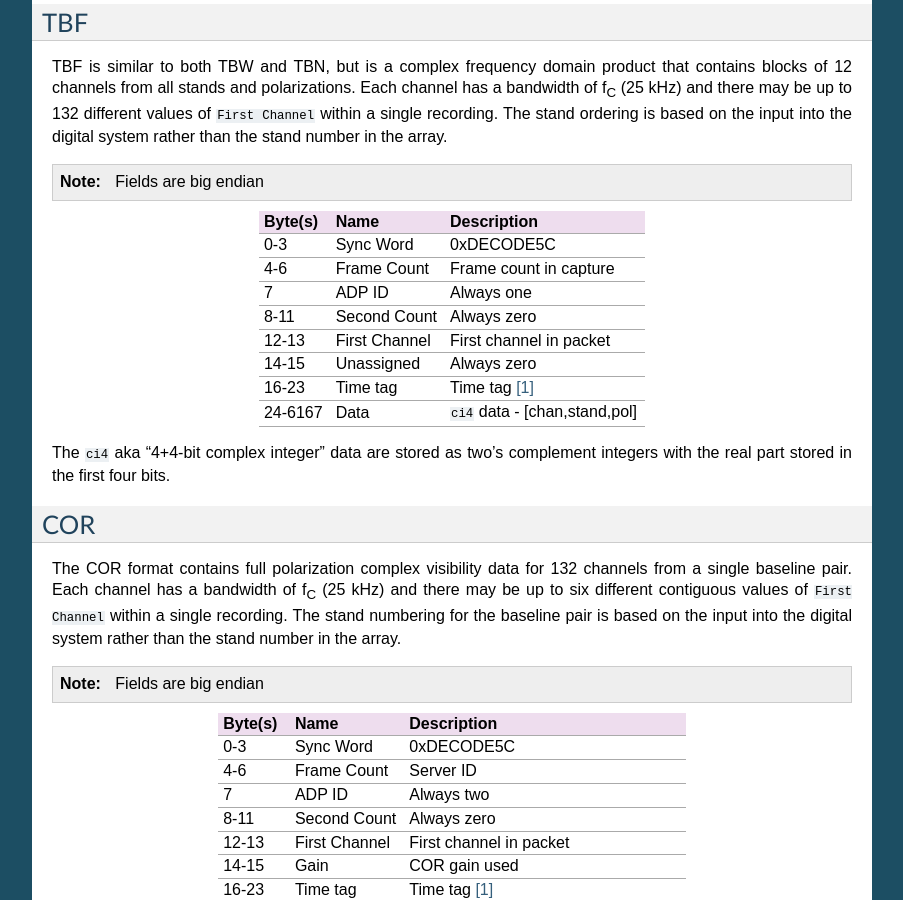
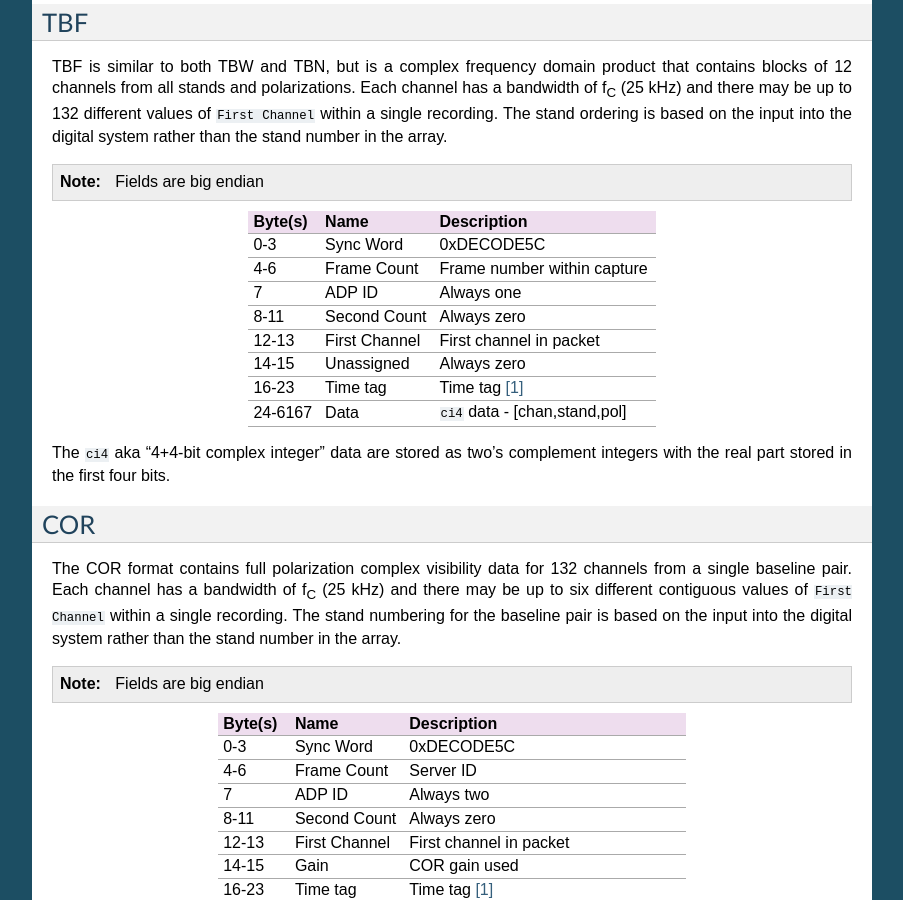
Before and after one commit to lwa-project/lsl, a Sphinx documentation site: the page built from docs/source/data-formats.rst, in a window 1280 px wide and 900 px high, scrolled down 2890 px. Shown: the whole window, without its empty margins (198-1101 px from the left). Built offline with Sphinx 7.4.7, drawn with Linux system fonts in a browser that asks for light colours; formulas are drawn with MathJax 3; pages that are not in the unit, such as notebooks, are missing from menus.

Commit message:
Wording.

```diff
--- a/docs/source/data-formats.rst
+++ b/docs/source/data-formats.rst
@@ -222,7 +222,7 @@ number in the array.
 +=========+===================+=================================+
 | 0-3     | Sync Word         | 0xDECODE5C                      |
 +---------+-------------------+---------------------------------+
-| 4-6     | Frame Count       | Frame count in capture          |
+| 4-6     | Frame Count       | Frame number within capture     |
 +---------+-------------------+---------------------------------+
 | 7       | ADP ID            | Always one                      |
 +---------+-------------------+---------------------------------+
```
